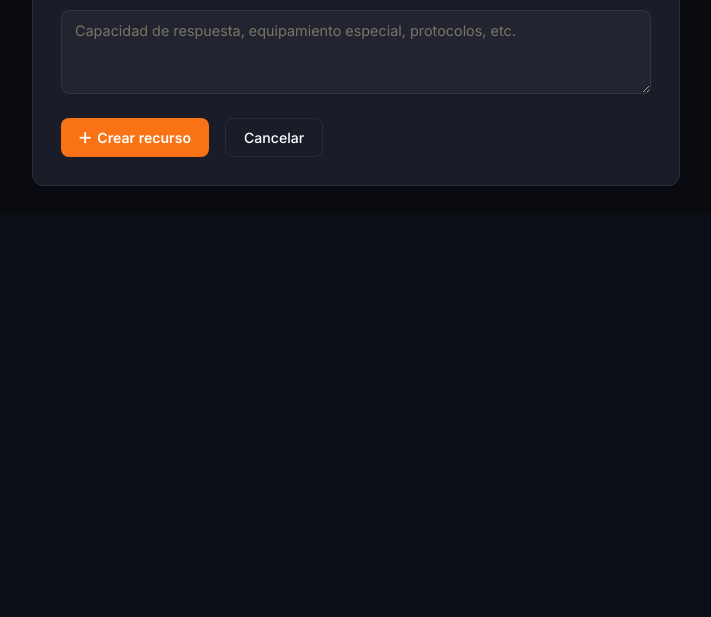
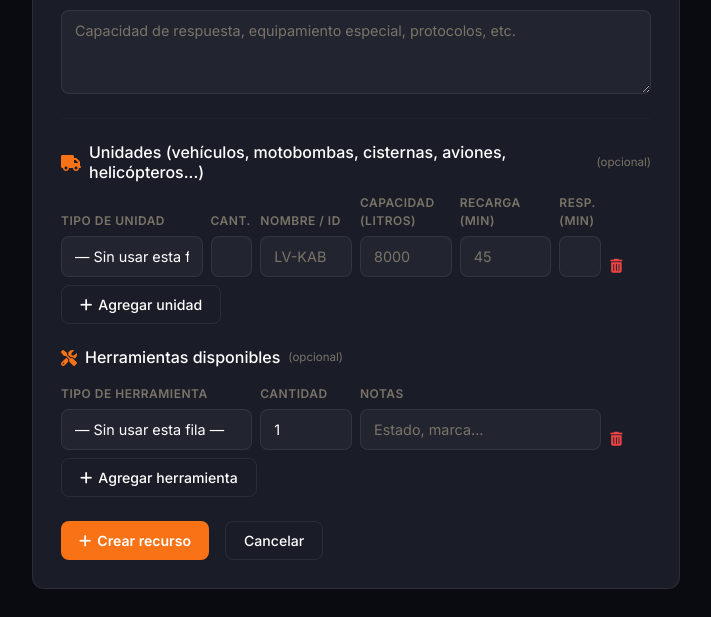
Before and after one commit to joselb285-dotcom/SPIYD, a Flask app: page /admin/recursos/new in a window 1280 px wide. Shown: the part 1188-1805 px from the top of the page, without its empty margins (404-1115 px from the left). Before the commit the page ends 1374 px from the top, so only its background shows below. Run offline with Flask 3, Linux system fonts and the light colour scheme; a user stored in the database is signed in; tables that the repository leaves empty hold one stand-in row (values such as "Sample post"); grey boxes marked "Sample" are stand-in pictures; data that the repository does not hold is empty.

Commit message:
Feature: carga de unidades y herramientas al crear un recurso, en el mismo paso
Los campos de vehículos/motobombas/cisternas/aviones/helicópteros y
herramientas solo aparecían al editar un recurso ya guardado (requería
crearlo primero y volver a entrar). Ahora el formulario de alta incluye un
repeater para agregar filas de unidades y herramientas que se crean junto
con el recurso en el mismo submit, usando el mismo catálogo de tipos que
ya existía.

```diff
--- a/app.py/admin.py
+++ b/app.py/admin.py
@@ -306,6 +306,50 @@ def _parse_pista_fields(f):
             f.get('superficie_pista', '').strip() or None)
 
 
+def _parse_unidades_nuevas(f):
+    """Filas del repeater 'Unidades' del form de alta de recurso (arrays paralelos)."""
+    tipos = f.getlist('unidad_tipo[]')
+    cantidades = f.getlist('unidad_cantidad[]')
+    nombres = f.getlist('unidad_nombre[]')
+    caps_litros = f.getlist('unidad_capacidad_litros[]')
+    caps_texto = f.getlist('unidad_capacidad[]')
+    recargas = f.getlist('unidad_tiempo_recarga[]')
+    respuestas = f.getlist('unidad_tiempo_respuesta[]')
+    filas = []
+    for i, tipo in enumerate(tipos):
+        tipo = tipo.strip()
+        if not tipo:
+            continue
+        filas.append(dict(
+            tipo_unidad=tipo,
+            cantidad=int(cantidades[i]) if i < len(cantidades) and cantidades[i].strip().isdigit() else 1,
+            nombre=(nombres[i].strip() or None) if i < len(nombres) else None,
+            capacidad_litros=int(caps_litros[i]) if i < len(caps_litros) and caps_litros[i].strip().isdigit() else None,
+            capacidad=(caps_texto[i].strip() or None) if i < len(caps_texto) else None,
+            tiempo_recarga_min=int(recargas[i]) if i < len(recargas) and recargas[i].strip().isdigit() else None,
+            tiempo_respuesta_min=int(respuestas[i]) if i < len(respuestas) and respuestas[i].strip().isdigit() else None,
+        ))
+    return filas
+
+
+def _parse_herramientas_nuevas(f):
+    """Filas del repeater 'Herramientas' del form de alta de recurso (arrays paralelos)."""
+    tipos = f.getlist('herramienta_tipo[]')
+    cantidades = f.getlist('herramienta_cantidad[]')
+    notas = f.getlist('herramienta_notas[]')
+    filas = []
+    for i, tipo in enumerate(tipos):
+        tipo = tipo.strip()
+        if not tipo:
+            continue
+        filas.append(dict(
+            tipo_herramienta=tipo,
+            cantidad=int(cantidades[i]) if i < len(cantidades) and cantidades[i].strip().isdigit() else 1,
+            notas=(notas[i].strip() or None) if i < len(notas) else None,
+        ))
+    return filas
+
+
 @admin_bp.route('/recursos/new', methods=['GET', 'POST'])
 @login_required
 @admin_required
@@ -319,7 +363,8 @@ def recurso_new():
             lon_val = float(lon_str) if lon_str else None
         except ValueError:
             flash('Coordenadas inválidas', 'error')
-            return render_template('admin/recurso_form.html', recurso=None, action='new', tipos=TIPOS_RECURSO)
+            return render_template('admin/recurso_form.html', recurso=None, action='new', tipos=TIPOS_RECURSO,
+                                   tipos_unidad=TIPOS_UNIDAD, tipos_herramienta=TIPOS_HERRAMIENTA)
         longitud_pista, superficie_pista = _parse_pista_fields(f)
         recurso = Recurso(
             tipo=f.get('tipo', 'otro'),
@@ -341,10 +386,16 @@ def recurso_new():
             created_by=current_user.id,
         )
         db.session.add(recurso)
+        db.session.flush()  # asigna recurso.id sin cerrar la transacción
+        for fila in _parse_unidades_nuevas(f):
+            db.session.add(UnidadRecurso(recurso_id=recurso.id, activo=True, **fila))
+        for fila in _parse_herramientas_nuevas(f):
+            db.session.add(HerramientaRecurso(recurso_id=recurso.id, activo=True, **fila))
         db.session.commit()
         flash(f'Recurso "{recurso.nombre}" creado', 'success')
         return redirect(url_for('admin.recursos'))
-    return render_template('admin/recurso_form.html', recurso=None, action='new', tipos=TIPOS_RECURSO)
+    return render_template('admin/recurso_form.html', recurso=None, action='new', tipos=TIPOS_RECURSO,
+                           tipos_unidad=TIPOS_UNIDAD, tipos_herramienta=TIPOS_HERRAMIENTA)
 
 
 @admin_bp.route('/recursos/<int:recurso_id>/edit', methods=['GET', 'POST'])
--- a/app.py/templates/admin/recurso_form.html
+++ b/app.py/templates/admin/recurso_form.html
@@ -148,6 +148,34 @@
           <textarea name="notas" class="form-control" rows="3"
                     placeholder="Capacidad de respuesta, equipamiento especial, protocolos, etc.">{{ recurso.notas if recurso and recurso.notas else '' }}</textarea>
         </div>
+
+        {% if action == 'new' %}
+        <hr style="border-color:var(--border);margin:8px 0 24px">
+
+        <!-- Unidades (vehículos, motobombas, cisternas, aviones, helicópteros...) -->
+        <div class="mb-4">
+          <h6 style="color:var(--text-secondary);margin-bottom:0.75rem;display:flex;align-items:center;gap:8px">
+            <i class="fas fa-truck" style="color:var(--orange)"></i> Unidades (vehículos, motobombas, cisternas, aviones, helicópteros...)
+            <span style="font-size:0.72rem;color:var(--muted);font-weight:400">(opcional)</span>
+          </h6>
+          <div id="unidadesRows"></div>
+          <button type="button" class="btn-spiyd-outline btn-sm" onclick="agregarFilaUnidad()">
+            <i class="fas fa-plus"></i> Agregar unidad
+          </button>
+        </div>
+
+        <!-- Herramientas -->
+        <div class="mb-4">
+          <h6 style="color:var(--text-secondary);margin-bottom:0.75rem;display:flex;align-items:center;gap:8px">
+            <i class="fas fa-tools" style="color:var(--orange)"></i> Herramientas disponibles
+            <span style="font-size:0.72rem;color:var(--muted);font-weight:400">(opcional)</span>
+          </h6>
+          <div id="herramientasRows"></div>
+          <button type="button" class="btn-spiyd-outline btn-sm" onclick="agregarFilaHerramienta()">
+            <i class="fas fa-plus"></i> Agregar herramienta
+          </button>
+        </div>
+        {% endif %}
 
         <div class="d-flex gap-3 mt-2">
           <button type="submit" class="btn-spiyd">
@@ -372,5 +400,83 @@ function onTipoRecursoChange() {
     (tipo === 'pista_aterrizaje' || tipo === 'helipuerto') ? 'block' : 'none';
 }
 onTipoRecursoChange();
+
+{% if action == 'new' %}
+const TIPOS_UNIDAD_JS = {{ tipos_unidad | tojson }};
+const TIPOS_HERRAMIENTA_JS = {{ tipos_herramienta | tojson }};
+
+function agregarFilaUnidad() {
+  const wrap = document.getElementById('unidadesRows');
+  const row = document.createElement('div');
+  row.className = 'row g-2 mb-2 align-items-end';
+  row.innerHTML = `
+    <div class="col-md-3">
+      <label class="form-label" style="font-size:0.75rem">Tipo de unidad</label>
+      <select name="unidad_tipo[]" class="form-select form-select-sm">
+        <option value="">— Sin usar esta fila —</option>
+        ${TIPOS_UNIDAD_JS.map(([val, label]) => `<option value="${val}">${label}</option>`).join('')}
+      </select>
+    </div>
+    <div class="col-md-1">
+      <label class="form-label" style="font-size:0.75rem">Cant.</label>
+      <input type="number" name="unidad_cantidad[]" class="form-control form-control-sm" min="1" value="1">
+    </div>
+    <div class="col-md-2">
+      <label class="form-label" style="font-size:0.75rem">Nombre / ID</label>
+      <input type="text" name="unidad_nombre[]" class="form-control form-control-sm" placeholder="LV-KAB">
+    </div>
+    <div class="col-md-2">
+      <label class="form-label" style="font-size:0.75rem">Capacidad (litros)</label>
+      <input type="number" name="unidad_capacidad_litros[]" class="form-control form-control-sm" min="0" placeholder="8000">
+    </div>
+    <div class="col-md-2">
+      <label class="form-label" style="font-size:0.75rem">Recarga (min)</label>
+      <input type="number" name="unidad_tiempo_recarga[]" class="form-control form-control-sm" min="0" placeholder="45">
+    </div>
+    <div class="col-md-1">
+      <label class="form-label" style="font-size:0.75rem">Resp. (min)</label>
+      <input type="number" name="unidad_tiempo_respuesta[]" class="form-control form-control-sm" min="0" placeholder="15">
+    </div>
+    <div class="col-md-1">
+      <input type="hidden" name="unidad_capacidad[]" value="">
+      <button type="button" class="btn btn-link btn-sm p-0" style="color:var(--red)" onclick="this.closest('.row').remove()" title="Quitar">
+        <i class="fas fa-trash-alt"></i>
+      </button>
+    </div>`;
+  wrap.appendChild(row);
+}
+
+function agregarFilaHerramienta() {
+  const wrap = document.getElementById('herramientasRows');
+  const row = document.createElement('div');
+  row.className = 'row g-2 mb-2 align-items-end';
+  row.innerHTML = `
+    <div class="col-md-4">
+      <label class="form-label" style="font-size:0.75rem">Tipo de herramienta</label>
+      <select name="herramienta_tipo[]" class="form-select form-select-sm">
+        <option value="">— Sin usar esta fila —</option>
+        ${TIPOS_HERRAMIENTA_JS.map(([val, label]) => `<option value="${val}">${label}</option>`).join('')}
+      </select>
+    </div>
+    <div class="col-md-2">
+      <label class="form-label" style="font-size:0.75rem">Cantidad</label>
+      <input type="number" name="herramienta_cantidad[]" class="form-control form-control-sm" min="1" value="1">
+    </div>
+    <div class="col-md-5">
+      <label class="form-label" style="font-size:0.75rem">Notas</label>
+      <input type="text" name="herramienta_notas[]" class="form-control form-control-sm" placeholder="Estado, marca...">
+    </div>
+    <div class="col-md-1">
+      <button type="button" class="btn btn-link btn-sm p-0" style="color:var(--red)" onclick="this.closest('.row').remove()" title="Quitar">
+        <i class="fas fa-trash-alt"></i>
+      </button>
+    </div>`;
+  wrap.appendChild(row);
+}
+
+// Arranca con una fila de cada uno para que se note que existen sin tener que buscar el botón "+"
+agregarFilaUnidad();
+agregarFilaHerramienta();
+{% endif %}
 </script>
 {% endblock %}
```
